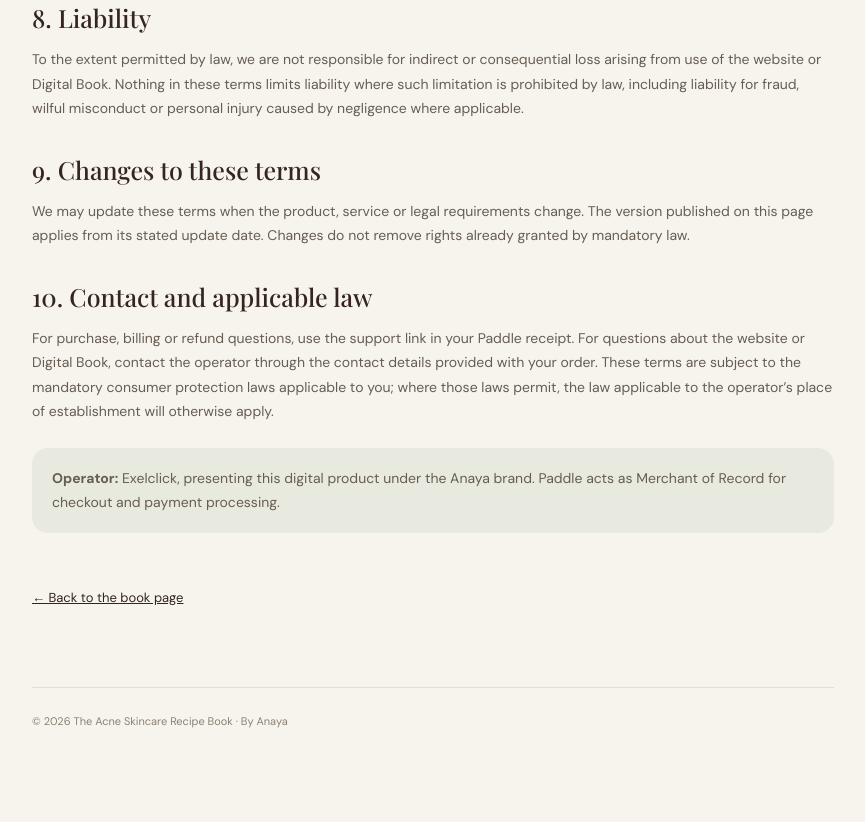
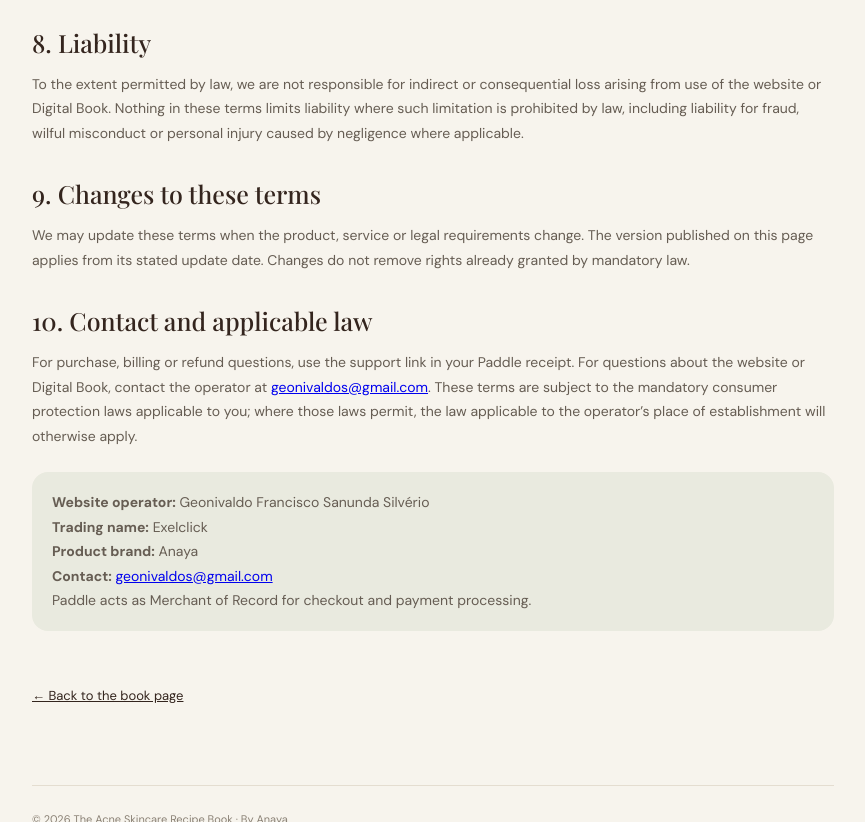
Before and after one commit to geons0405/acne-skincare-ebook, a plain HTML site: page public/terms.html in a window 1280 px wide. Shown: the part 1407-2229 px from the top of the page, without its empty margins (207-1072 px from the left). Before the commit the page ends 2173 px from the top, so only its background shows below. Drawn offline with nearby package versions, Linux system fonts and the light colour scheme.

Commit message:
Identify website operator and contact in terms

```diff
--- a/public/terms.html
+++ b/public/terms.html
@@ -13,7 +13,7 @@
 <body><div class="shell"><header class="top"><a class="brand" href="/">ANAYA · DIGITAL BOOKS</a></header>
 <main class="content"><div class="eyebrow">The Acne Skincare Recipe Book</div><h1>Terms & Conditions</h1><div class="updated">Last updated: 13 November 2026</div>
 
-<p>These terms apply to your use of this website and the purchase of <em>The Acne Skincare Recipe Book</em> (the “Digital Book”). The website presents the product under the Anaya brand and is operated by Exelclick (“we”, “us” or “our”).</p>
+<p>These terms apply to your use of this website and the purchase of <em>The Acne Skincare Recipe Book</em> (the “Digital Book”). The website is operated by Geonivaldo Francisco Sanunda Silvério, trading under the Exelclick name and presenting this product under the Anaya brand (“we”, “us” or “our”).</p>
 <h2>1. The product</h2>
 <p>The Digital Book is a downloadable PDF containing general lifestyle, food and skincare information. The product description and price displayed at checkout form part of the offer. The current listed price is US$9.99 as a one-time payment, unless the checkout clearly states otherwise.</p>
 <h2>2. Ordering and payment</h2>
@@ -33,7 +33,7 @@
 <h2>9. Changes to these terms</h2>
 <p>We may update these terms when the product, service or legal requirements change. The version published on this page applies from its stated update date. Changes do not remove rights already granted by mandatory law.</p>
 <h2>10. Contact and applicable law</h2>
-<p>For purchase, billing or refund questions, use the support link in your Paddle receipt. For questions about the website or Digital Book, contact the operator through the contact details provided with your order. These terms are subject to the mandatory consumer protection laws applicable to you; where those laws permit, the law applicable to the operator’s place of establishment will otherwise apply.</p>
-<div class="notice"><p><strong>Operator:</strong> Exelclick, presenting this digital product under the Anaya brand. Paddle acts as Merchant of Record for checkout and payment processing.</p></div>
+<p>For purchase, billing or refund questions, use the support link in your Paddle receipt. For questions about the website or Digital Book, contact the operator at <a href="mailto:geonivaldos@gmail.com">geonivaldos@gmail.com</a>. These terms are subject to the mandatory consumer protection laws applicable to you; where those laws permit, the law applicable to the operator’s place of establishment will otherwise apply.</p>
+<div class="notice"><p><strong>Website operator:</strong> Geonivaldo Francisco Sanunda Silvério<br><strong>Trading name:</strong> Exelclick<br><strong>Product brand:</strong> Anaya<br><strong>Contact:</strong> <a href="mailto:geonivaldos@gmail.com">geonivaldos@gmail.com</a><br>Paddle acts as Merchant of Record for checkout and payment processing.</p></div>
 <a class="back" href="/">← Back to the book page</a></main>
 <footer class="footer">© <span id="year"></span> The Acne Skincare Recipe Book · By Anaya</footer></div><script>document.getElementById("year").textContent=new Date().getFullYear();</script></body></html>
```
